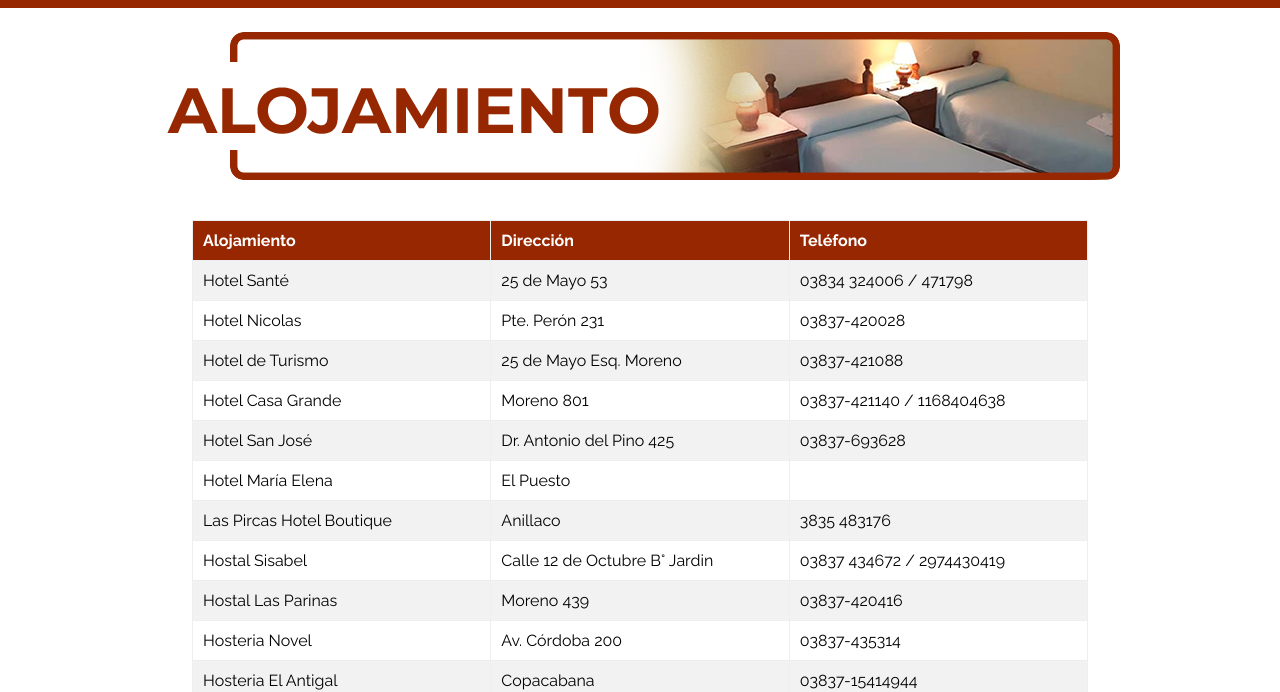
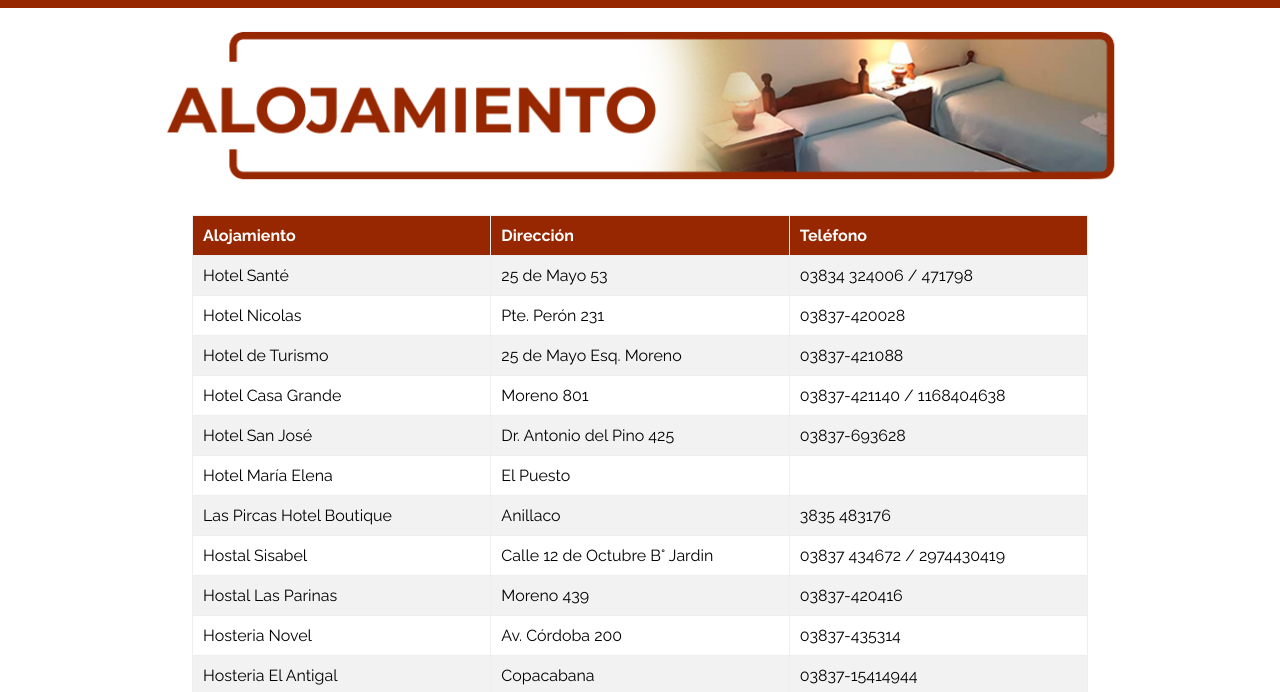
Before and after one commit to Nicanor-Suares/TP1-Hotels, a plain HTML site: page index.html in a window 1280 px wide. Shown: the part 62-754 px from the top of the page. Drawn offline with Linux system fonts and the light colour scheme.

Commit message:
Fixed Banner Size

```diff
--- a/index.html
+++ b/index.html
@@ -23,7 +23,7 @@
     </nav>
 
     <section id="banner">
-        <img src="images/ALOJAMIENTO.png"/>
+        <img src="images/ALOJAMIENTO.png" width="80%"/>
     </section>
 
     <table class="tablaHoteles">
--- a/style.css
+++ b/style.css
@@ -43,10 +43,11 @@ nav {
 
 
 #banner {
-    display: block;
+    display: flex;
+    justify-content: center;
     margin-left: auto;
     margin-right: auto;
-    width: 80%;
+    width: 100%;
     height: auto;
 }
 
```
